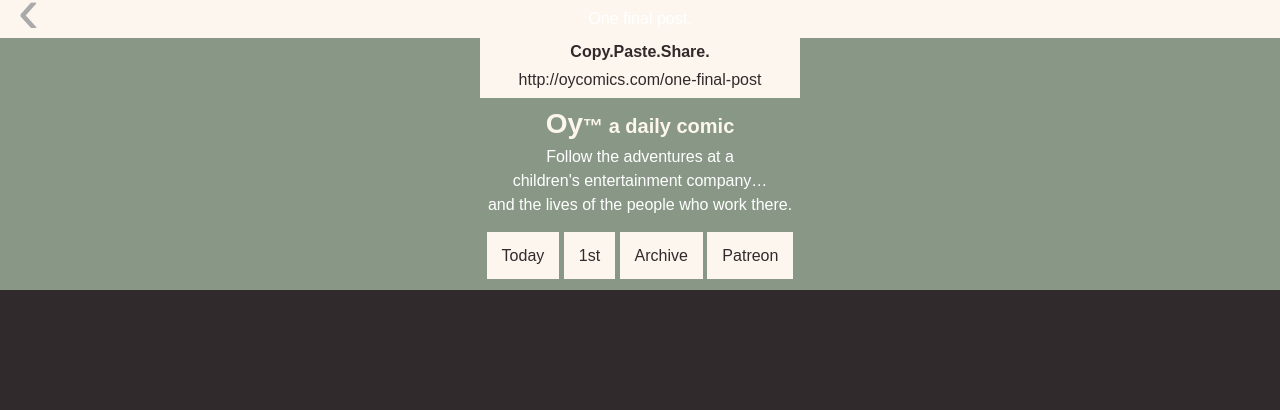
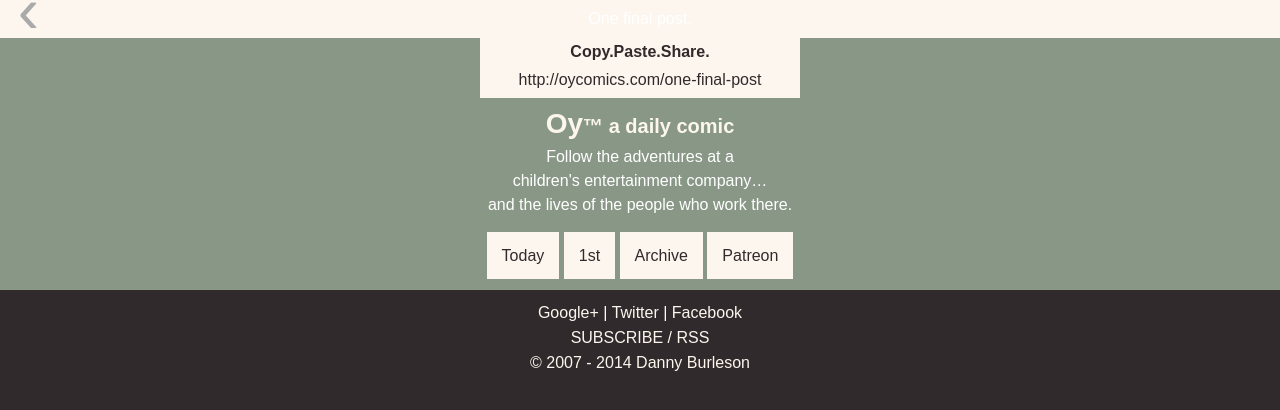
Before and after one commit to oycomics/oycomics.github.io, a Jekyll site: the page built from index.html, in a window 1280 px wide. Shown: the top 410 px of the page. Built offline with Jekyll 4.4.1, drawn with Linux system fonts in a browser that asks for light colours; Markdown is read by kramdown in place of the engine named in the settings; the list of posts is cut into pages by our own code.

Commit message:
Update footer.html

```diff
--- a/_includes/footer.html
+++ b/_includes/footer.html
@@ -1,3 +1,7 @@
 <div class="footer">
-
+	<a class="footer_nav_item googleplus" href="https://plus.google.com/+Oycomics" target="_blank">Google+</a> |
+	<a class="footer_nav_item twitter" href="https://twitter.com/oycomics" target="_blank">Twitter</a> |
+	<a class="footer_nav_item facebook" href="https://www.facebook.com/oycomics" target="_blank">Facebook</a><br>
+	<a class="footer_nav_item rss" href="http://feeds.feedburner.com/oy" target="_blank">SUBSCRIBE / RSS</a><br>
+	<a href="mailto:danny@oycomics.com" class="copyright">&copy; 2007 - {{ site.time | date: "%Y" }} Danny Burleson</a>
 </div>
```
